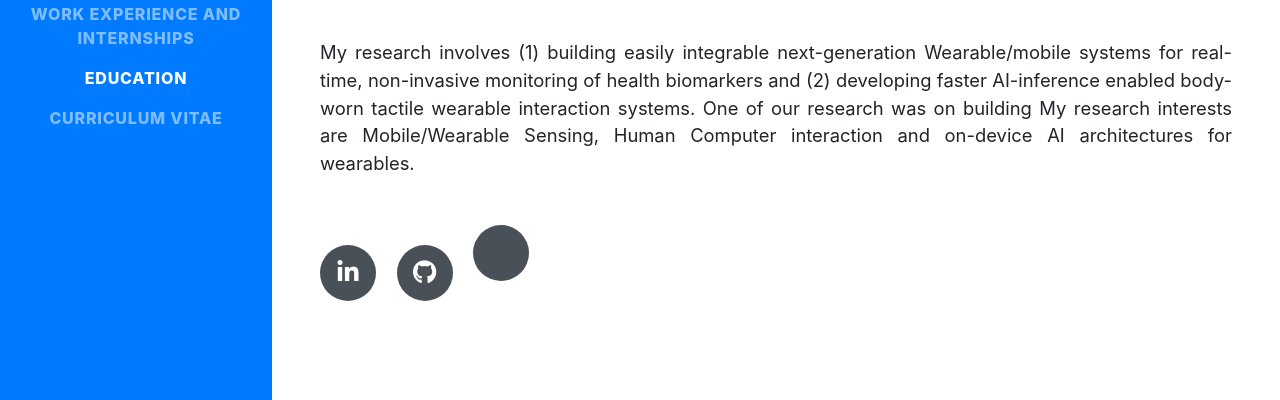
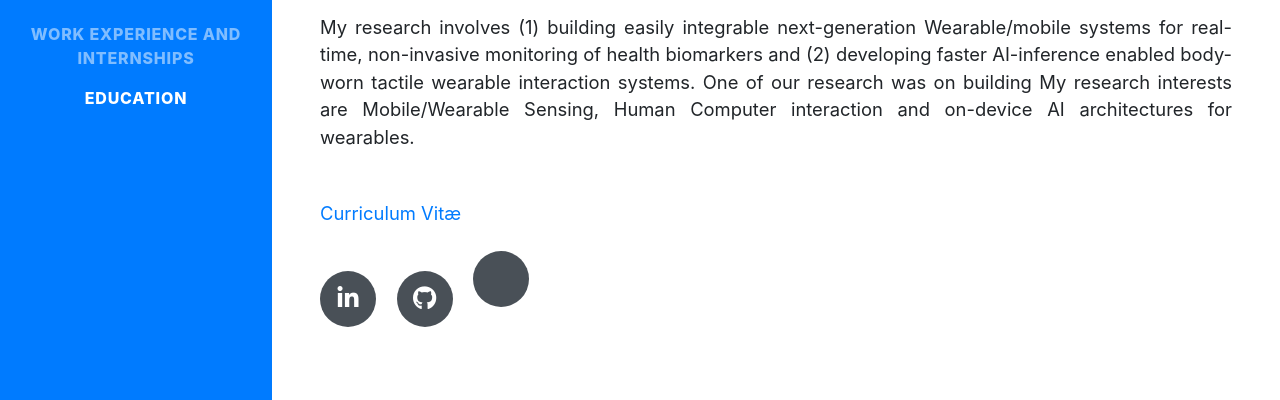
Before and after one commit to AnantaBalaji/anantabalaji.github.io, a website with bundled scripts: page index.html in a window 1280 px wide. Shown: the part 397-797 px from the top of the page. Built offline with nearby package versions, Linux system fonts and the light colour scheme; some icons are missing; files whose address does not match are found by name; a web font is replaced by a local one.

Commit message:
Update index.html

```diff
--- a/index.html
+++ b/index.html
@@ -53,9 +53,6 @@
         <li class="nav-item">
           <a class="nav-link js-scroll-trigger" href="#education">Education</a>
         </li>
-        <li class="nav-item">
-          <a class="nav-link js-scroll-trigger" href="projects/Ananta_CV.pdf" target="_blank">Curriculum Vitae</a>
-        </li>
       </ul>
     </div>
   </nav>
@@ -74,7 +71,8 @@
           <a href="https://www.comp.nus.edu.sg/~peh/">Professor Li-Shiuan Peh.</a>
           Before joining NUS, I completed my bachelors and masters degrees from Thiagarajar College of Engineering, India and National University of Singapore respectively. </p>
           <p class="lead mb-5" align="justify">  My research involves (1) building  easily integrable next-generation Wearable/mobile systems for real-time, non-invasive monitoring of health biomarkers and (2) developing faster AI-inference enabled body-worn tactile wearable interaction systems. One of our research was on building My research interests are Mobile/Wearable Sensing, Human Computer interaction and on-device AI architectures for wearables.</p>
-        <div class="social-icons">
+          <div style="margin-top: 30px"><a href="projects/Ananta_CV.pdf" target="_blank" style="font-size:1.15rem">Curriculum Vitæ</a><br><br></div>
+          <div class="social-icons">
           <a href="https://www.linkedin.com/in/anantabalaji/" target="_blank">
             <i class="fab fa-linkedin-in"></i>
           </a>
```
